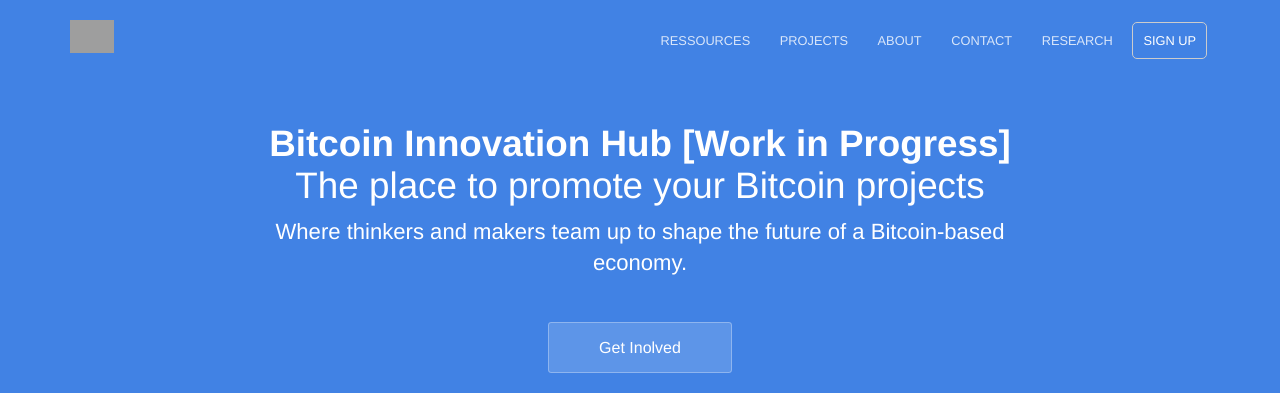
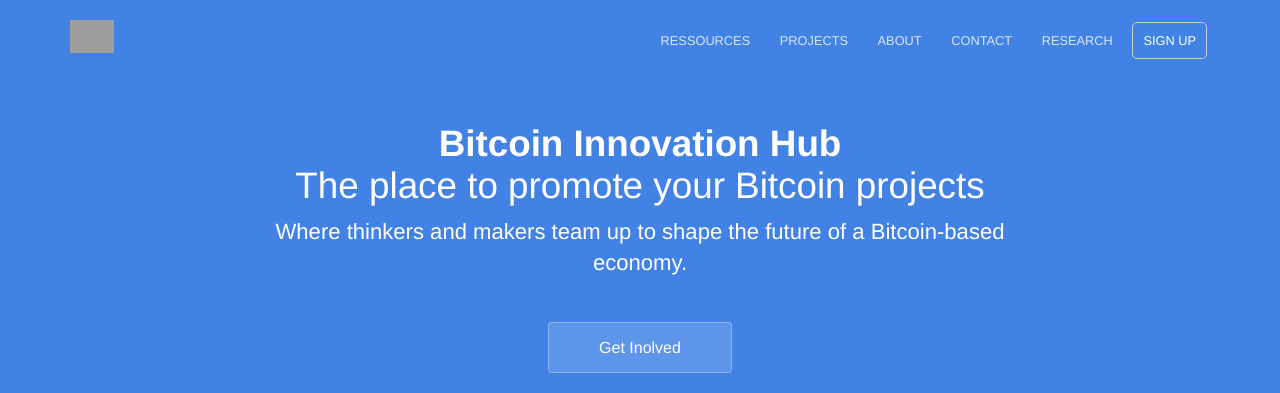
Before and after one commit to Bitcoin-InnovationHub/home, a Jekyll site: the page built from index.html, in a window 1280 px wide and 900 px high, cut to the strip 0-393 px from the top of the window. Built offline with Jekyll 4.4.1, drawn with Linux system fonts in a browser that asks for light colours; grey boxes are pictures that could not be loaded.

Commit message:
Update index.html

```diff
--- a/index.html
+++ b/index.html
@@ -1,10 +1,10 @@
 ---
-title: Bitcoin InnovationHub [Work in Progress]
+title: Bitcoin InnovationHub
 description: The place to promote your Bitcoin projects
 ---
 <section class="hero">
 	<div class="text-container">
-		<h1 class="editable"><strong>Bitcoin Innovation Hub [Work in Progress]</strong></h1>
+		<h1 class="editable"><strong>Bitcoin Innovation Hub</strong></h1>
 
 		<h1 class="editable">The place to promote your Bitcoin projects</h1>
 		<p class="subtext editable">Where thinkers and makers team up to shape the future of a Bitcoin-based economy.</p>
```
